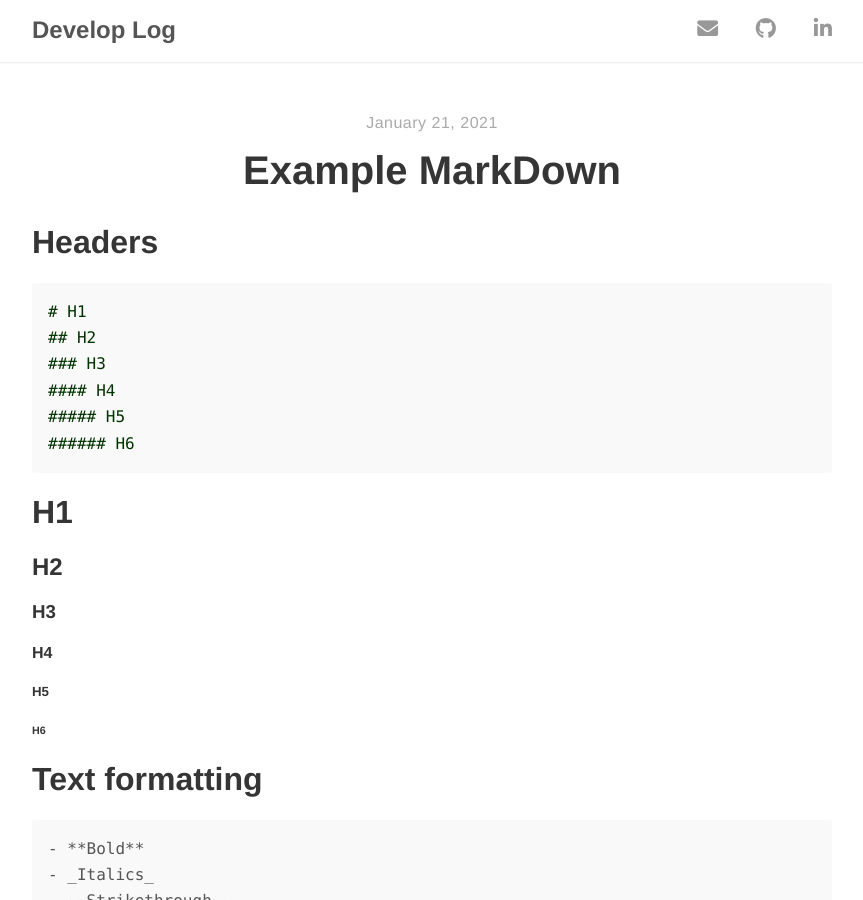
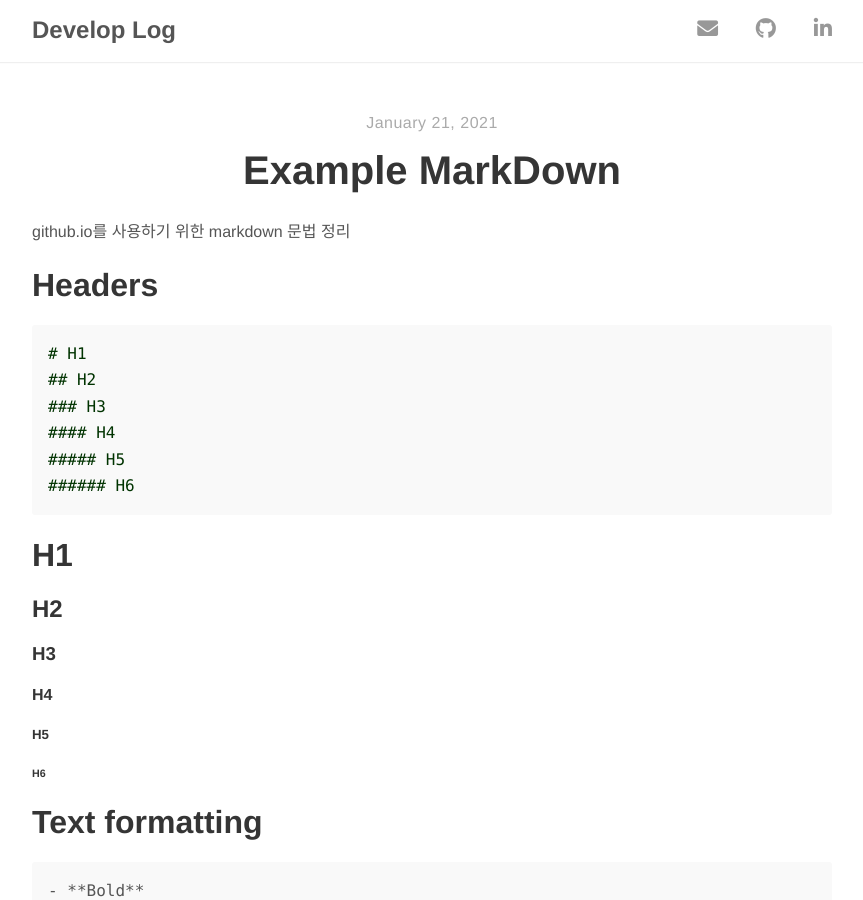
Before and after one commit to noihaus/noihaus.github.io, a Jekyll site: the page built from _posts/2021-01-21-example-markdown.md, in a window 1280 px wide and 900 px high. Shown: the whole window, without its empty margins (208-1071 px from the left). Built offline with Jekyll 4.4.1, drawn with Linux system fonts in a browser that asks for light colours; nearby versions of some CDN libraries.

Commit message:
* post 수정

```diff
--- a/_posts/2021-01-21-example-markdown.md
+++ b/_posts/2021-01-21-example-markdown.md
@@ -4,6 +4,9 @@ title: "Example MarkDown"
 author: "Inela"
 tags: ["jekyll", "docs", "example", "content"]
 ---
+
+github.io를 사용하기 위한 markdown 문법 정리
+
 
 # Headers
 {% highlight markdown %}
```
